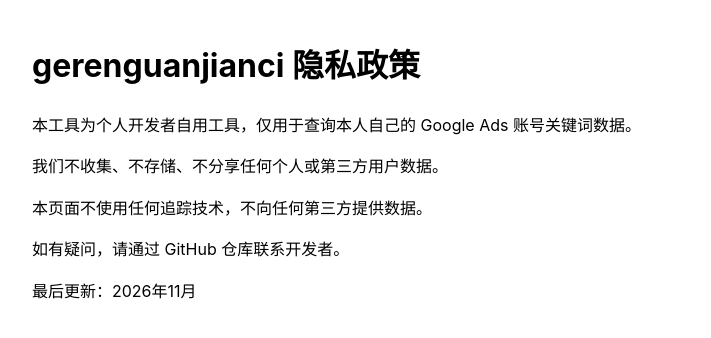
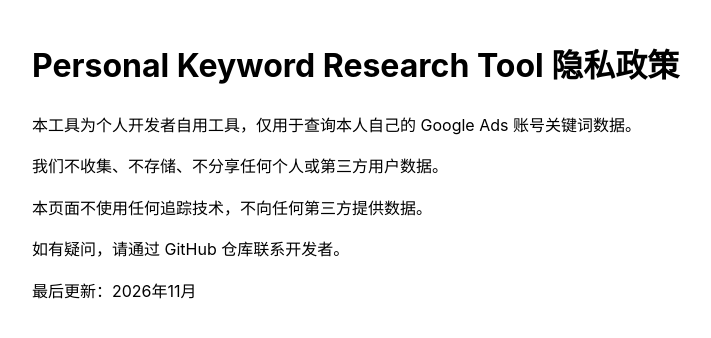
Before and after one commit to gilbertocloptonq377-hub/ads-keyword-tool, a plain HTML site: page privacy.html in a window 1280 px wide. Shown: the whole page, without its empty margins (208-919 px from the left). Drawn offline with Linux system fonts and the light colour scheme.

Commit message:
Update privacy.html

```diff
--- a/privacy.html
+++ b/privacy.html
@@ -2,13 +2,13 @@
 <html lang="zh-CN">
 <head>
   <meta charset="UTF-8">
-  <title>gerenguanjianci 隐私政策</title>
+  <title>Personal Keyword Research Tool 隐私政策</title>
   <style>
     body { font-family: -apple-system, BlinkMacSystemFont, "Segoe UI", Roboto, sans-serif; max-width: 800px; margin: 40px auto; padding: 0 20px; line-height: 1.6; }
   </style>
 </head>
 <body>
-  <h1>gerenguanjianci 隐私政策</h1>
+  <h1>Personal Keyword Research Tool 隐私政策</h1>
   <p>本工具为个人开发者自用工具，仅用于查询本人自己的 Google Ads 账号关键词数据。</p>
   <p>我们不收集、不存储、不分享任何个人或第三方用户数据。</p>
   <p>本页面不使用任何追踪技术，不向任何第三方提供数据。</p>
```
